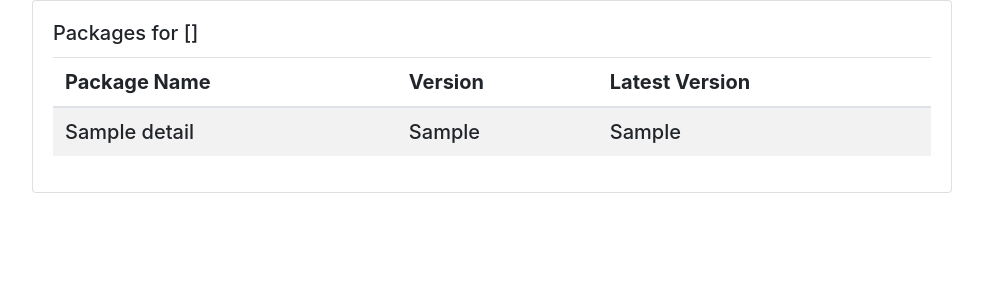
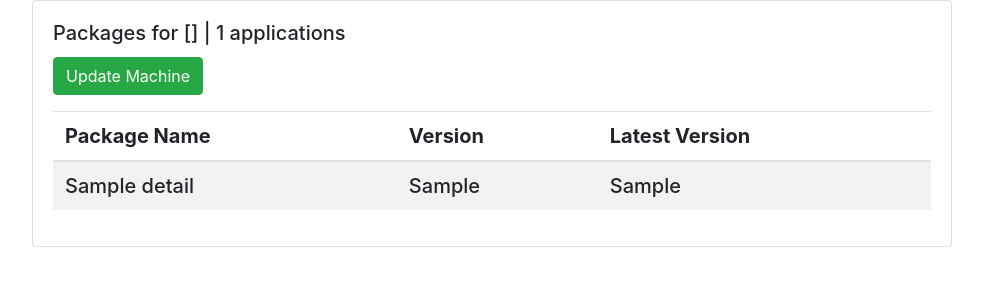
Before and after one commit to RebSheb/comp3000-project, a Flask app: template Website/console/authenticated/templates/packages.jinja2 in a window 1280 px wide. Shown: the part 56-356 px from the top of the page, without its empty margins (148-1131 px from the left). Run offline with Flask 2, Linux system fonts and the light colour scheme; tables that the repository leaves empty hold one stand-in row (values such as "Sample post"); the template is opened without the code that fills it: values that come from a table or form of the project are taken from there, most other values are stand-ins (such as "Sample title", 1, 10 or a date in 2020); some libraries are stand-ins or nearby versions.

Commit message:
Provide an update button for the hosts

```diff
--- a/Website/console/authenticated/templates/packages.jinja2
+++ b/Website/console/authenticated/templates/packages.jinja2
@@ -13,7 +13,11 @@
                         </div>
                     {% endif %}
                 {% endwith %}
-                <h5 class="card-title">Packages for {{mac}}<h5>
+                <h5 class="card-title">Packages for {{mac}} | {{packages|count}} applications<h5>
+                <p class="card-text">
+                    <button type="button" onclick="postUpdateCommand()" class="btn btn-success">Update Machine</button>
+                </p>
+
 
                 <table id="package_table" class="table table-striped">
                     <thead>
@@ -36,5 +40,17 @@
         </div>
     </div>
     <div class="col-1"></div>
+    <script>
+        function postUpdateCommand()
+        {
+            fetch("/agent/{{mac}}/commands", {
+                method: "POST",
+                body: JSON.stringify({"command": "update"}),
+                headers: {
+                    'Content-Type': 'application/json'
+                },
+            }).then(res => { console.log("Success"); });
+        }
+    </script>
 </div>
 {% endblock %}
```
